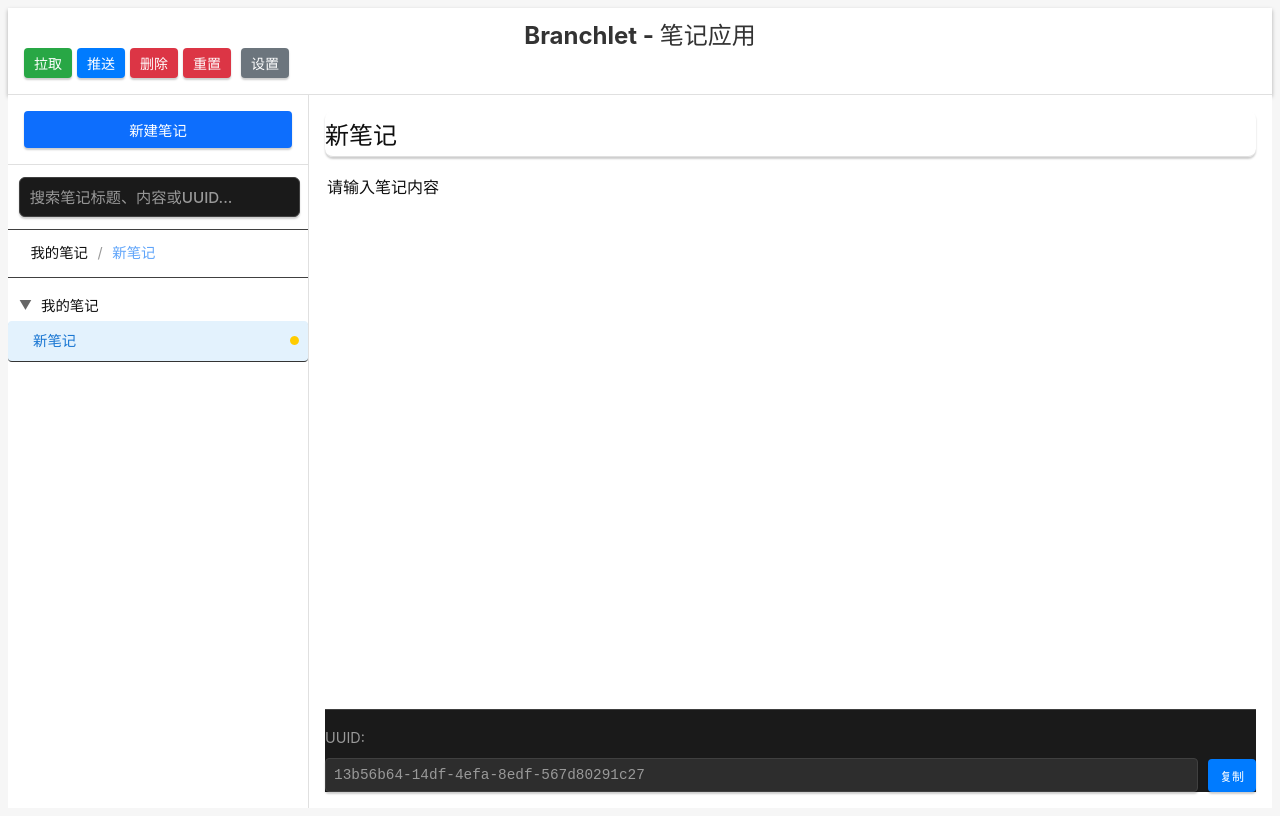
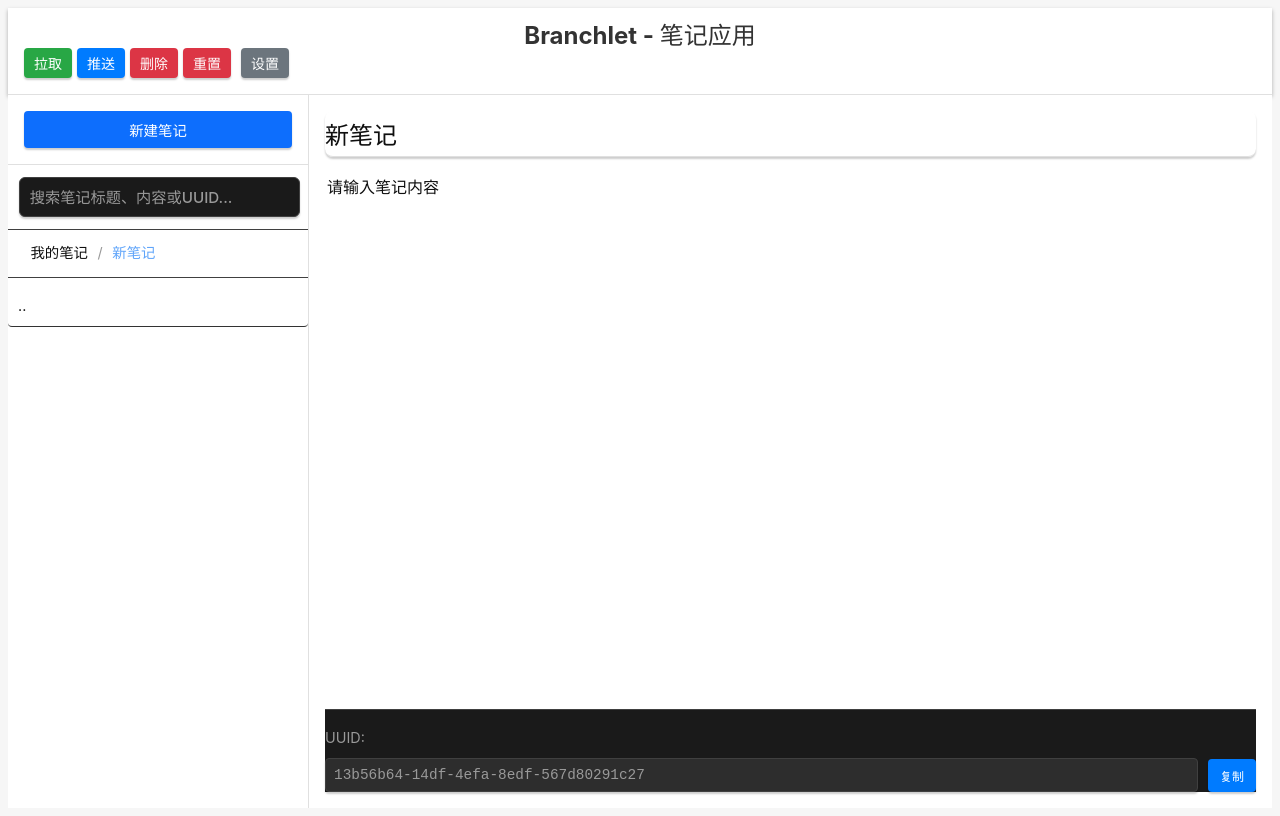
Before and after one commit to EricJiang1329145/Branchlet, a React (Vite) app: page / in a window 1280 px wide. Both pictures are taken after a click on the button "新建笔记". Built offline with nearby package versions, Linux system fonts and the light colour scheme.

Commit message:
feat(NoteTree): 实现导航到父节点功能并优化节点显示逻辑
添加".."选项以支持导航到父节点
重构节点显示逻辑，仅显示当前选中节点的子节点
优化展开状态处理，避免对".."节点切换状态

```diff
--- a/src/App.tsx
+++ b/src/App.tsx
@@ -116,23 +116,109 @@ function NoteTree({ nodes, onNodeSelect, selectedNodeId, selectedNodePath }: {
   selectedNodeId: string | null;
   selectedNodePath?: NoteNode[];
 }) {
+  // 找到当前选中的节点
+  const selectedNode = selectedNodePath && selectedNodePath.length > 0
+    ? selectedNodePath[selectedNodePath.length - 1]
+    : null;
+
+  // 获取父节点（如果不是根节点）
+  const parentNode = selectedNodePath && selectedNodePath.length > 1
+    ? selectedNodePath[selectedNodePath.length - 2]
+    : null;
+
+  // 构建要显示的节点列表
+  let displayNodes: NoteNode[] = [];
+
+  // 如果有选中的节点且不是根节点，则显示选中节点的子节点
+  if (selectedNode && selectedNode.id !== 'root') {
+    // 只显示当前选中节点的直接子节点
+    displayNodes = selectedNode.children;
+  } else {
+    // 否则显示根节点的子节点
+    displayNodes = nodes;
+  }
+
   // 扁平化当前显示的节点
-  const flattenedNodes = flattenNoteTree(nodes, 0, [], selectedNodePath);
+  const flattenedNodes = flattenNoteTree(displayNodes, 0, [], selectedNodePath);
+
+  // 如果有父节点，添加".."选项到列表开头
+  const showParentOption = parentNode !== null;
+  const itemCount = showParentOption ? flattenedNodes.length + 1 : flattenedNodes.length;
+
+  // 自定义的列表项组件，用于处理".."选项
+  const CustomNoteTreeNode = ({
+    data,
+    index,
+    style
+  }: {
+    data: {
+      flattenedNodes: {node: NoteNode, level: number, parentPath: NoteNode[]}[],
+      selectedNodeId: string | null,
+      onNodeSelect: (node: NoteNode) => void,
+      parentNode: NoteNode | null,
+      showParentOption: boolean
+    },
+    index: number,
+    style: React.CSSProperties
+  }) => {
+    // 如果是".."选项
+    if (showParentOption && index === 0) {
+      return (
+        <div style={style}>
+          <div
+            className="note-node-header"
+            onClick={() => parentNode && onNodeSelect(parentNode)}
+            style={{ paddingLeft: '10px' }}
+          >
+            <span className="node-title">..</span>
+          </div>
+        </div>
+      );
+    }
+
+    // 调整索引以匹配flattenedNodes数组
+    const actualIndex = showParentOption ? index - 1 : index;
+
+    const { flattenedNodes: actualFlattenedNodes, selectedNodeId, onNodeSelect: actualOnNodeSelect } = data;
+    const { node, level } = actualFlattenedNodes[actualIndex];
+
+    const hasChildren = node.children.length > 0;
+
+    return (
+      <div style={style}>
+        <div
+          className={`note-node-header ${selectedNodeId === node.id ? 'selected' : ''}`}
+          onClick={() => actualOnNodeSelect(node)}
+          style={{ paddingLeft: `${level * 15 + 10}px` }}
+        >
+          {hasChildren && (
+            <span className="expand-icon">{node.expanded ? '▼' : '▶'}</span>
+          )}
+          <span className="node-title">{node.title}</span>
+          {node.synced === false && (
+            <span className="sync-status-icon" title="未同步">●</span>
+          )}
+        </div>
+      </div>
+    );
+  };
 
   return (
     <div className="note-tree">
       <List
         height={600} // 设置容器高度
-        itemCount={flattenedNodes.length}
+        itemCount={itemCount}
         itemSize={35} // 每个节点的高度
         itemData={{
           flattenedNodes,
           selectedNodeId,
-          onNodeSelect
+          onNodeSelect,
+          parentNode,
+          showParentOption
         }}
         width="100%"
       >
-        {NoteTreeNode}
+        {CustomNoteTreeNode}
       </List>
     </div>
   );
@@ -362,6 +448,10 @@ function NoteEditor({ note, onNoteChange }: {
     const updateNodeExpanded = (nodes: NoteNode[]): NoteNode[] => {
       return nodes.map(n => {
         if (n.id === node.id) {
+          // 对于".."节点，我们不切换展开状态
+          if (node.title === "..") {
+            return n;
+          }
           return { ...n, expanded: !n.expanded };
         }
         if (n.children.length > 0) {
--- a/src/GithubSync.tsx
+++ b/src/GithubSync.tsx
@@ -62,8 +62,12 @@ const GithubSync = forwardRef(({ onNotesSync, notes, selectedNode, onDeleteNote
     };
   }, [autoSyncInterval]);
 
-  // 当token变化时，自动获取用户名
+  // 当token变化时，立即删除原有用户名并重新获取
   useEffect(() => {
+    // 清除之前存储的用户名
+    setUsername('');
+    localStorage.removeItem('github_username');
+
     if (token) {
       fetchUsernameFromToken();
     }
```
